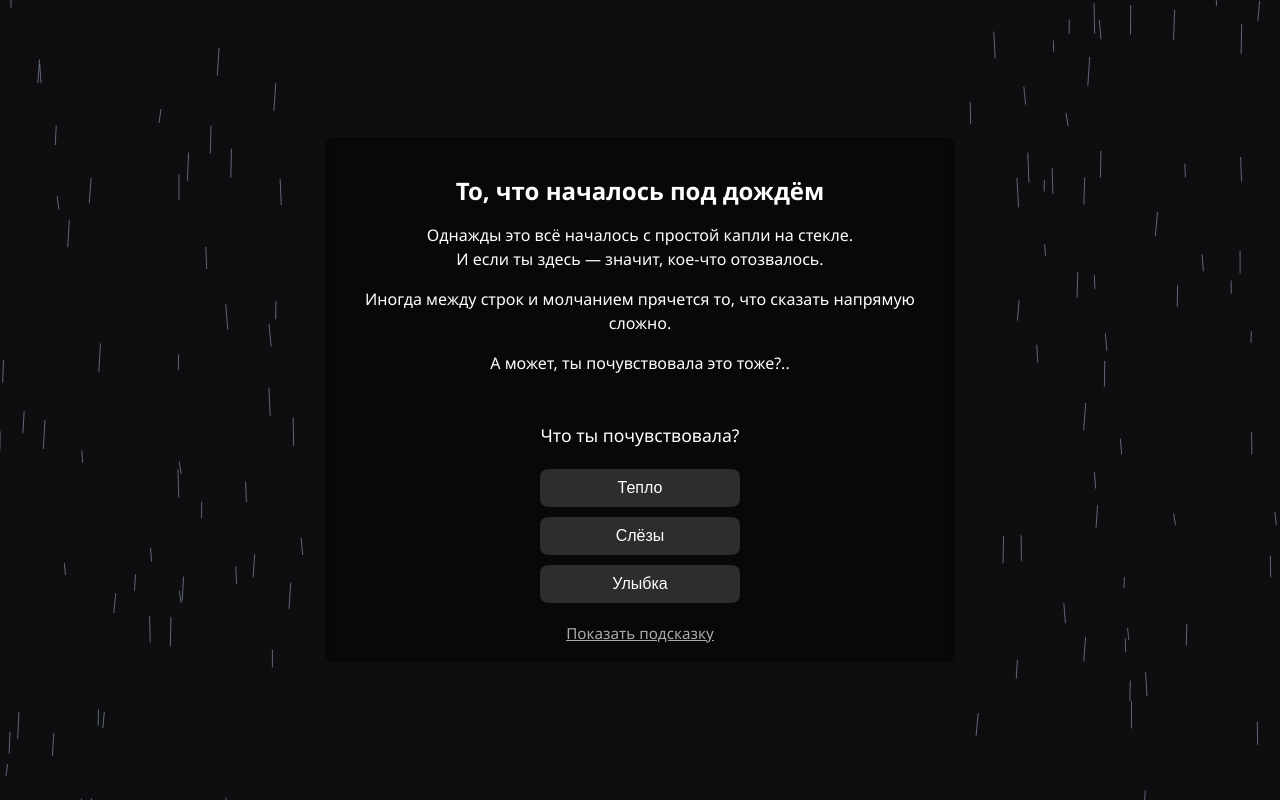
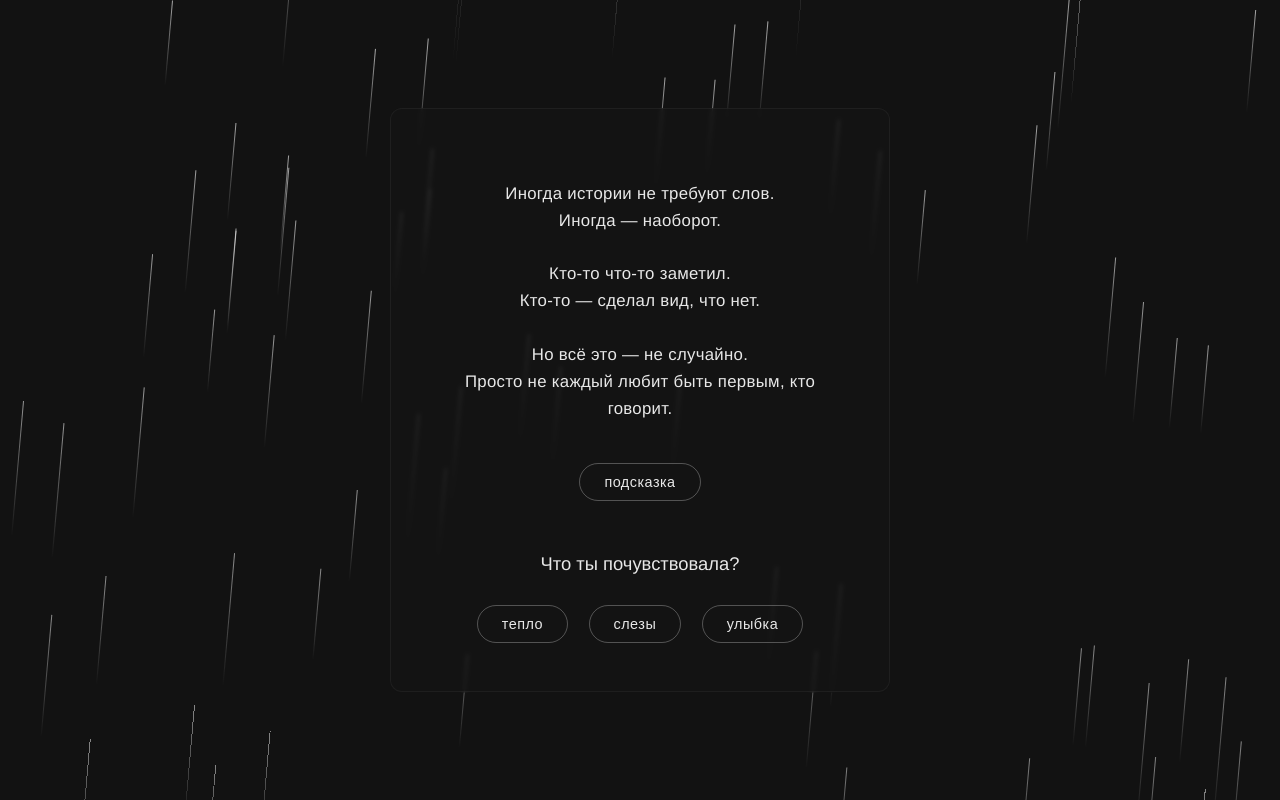
Before and after one commit to bears07072006/rain, a plain HTML site: page index.html in a window 1280 px wide. Drawn offline with Linux system fonts and the light colour scheme.

Commit message:
Update index.html

```diff
--- a/index.html
+++ b/index.html
@@ -3,188 +3,225 @@
 <head>
     <meta charset="UTF-8">
     <meta name="viewport" content="width=device-width, initial-scale=1.0">
-  <title>То, что началось под дождём</title>
+    <title>...</title>
     <style>
-    html, body {
+        * {
             margin: 0;
             padding: 0;
-      height: 100%;
-      overflow: hidden;
-      font-family: 'Segoe UI', Tahoma, Geneva, Verdana, sans-serif;
-      background: #0e0e10;
-      color: white;
-      display: flex;
-      flex-direction: column;
-      justify-content: center;
-      align-items: center;
-      text-align: center;
+            box-sizing: border-box;
         }
 
-    canvas {
+        body {
+            font-family: 'Helvetica Neue', Arial, sans-serif;
+            line-height: 1.6;
+            color: #e8e8e8;
+            background-color: #121212;
+            min-height: 100vh;
+            position: relative;
+            overflow: hidden;
+            display: flex;
+            align-items: center;
+            justify-content: center;
+            -webkit-font-smoothing: antialiased;
+        }
+
+        .container {
+            position: relative;
+            z-index: 10;
+            padding: 2.5rem;
+            max-width: 500px;
+            width: 90%;
+            margin: 0 auto;
+            text-align: center;
+            background-color: rgba(20, 20, 20, 0.7);
+            border-radius: 12px;
+            backdrop-filter: blur(2px);
+            border: 1px solid rgba(255, 255, 255, 0.05);
+        }
+
+        .text-block {
+            margin: 2rem 0;
+            color: #e8e8e8;
+            font-size: 1.05rem;
+            font-weight: 300;
+            letter-spacing: 0.3px;
+        }
+
+        button {
+            background: transparent;
+            border: 1px solid rgba(232, 232, 232, 0.3);
+            color: #e8e8e8;
+            padding: 10px 24px;
+            margin: 8px;
+            cursor: pointer;
+            transition: all 0.3s ease;
+            border-radius: 24px;
+            font-size: 0.9rem;
+            font-weight: 300;
+            letter-spacing: 0.5px;
+            outline: none;
+        }
+
+        button:hover {
+            background: rgba(232, 232, 232, 0.1);
+            border-color: rgba(232, 232, 232, 0.5);
+        }
+
+        #hint-text {
+            display: none;
+            margin-top: 1.8rem;
+            color: rgba(232, 232, 232, 0.7);
+            font-style: italic;
+            font-weight: 300;
+        }
+
+        .question {
+            margin: 2.5rem 0 1.2rem;
+            color: #e8e8e8;
+            font-size: 1.15rem;
+            font-weight: 400;
+        }
+
+        .rain {
             position: fixed;
             top: 0;
             left: 0;
-      width: 100vw;
-      height: 100vh;
-      z-index: -1;
+            width: 100%;
+            height: 100%;
+            pointer-events: none;
+            z-index: 1;
         }
 
-    .text-container {
-      max-width: 90%;
-      padding: 20px;
-      background: rgba(0, 0, 0, 0.4);
-      border-radius: 10px;
-      backdrop-filter: blur(4px);
+        .drop {
+            position: absolute;
+            width: 1px;
+            height: 120px;
+            background: linear-gradient(to bottom,
+                rgba(255, 255, 255, 0.8),
+                rgba(255, 255, 255, 0.4),
+                transparent);
+            animation: fall linear infinite;
+            transform-origin: top center;
         }
 
-    h1 {
-      font-size: 1.5em;
-      margin-bottom: 10px;
+        @keyframes fall {
+            0% {
+                transform: translateY(-100px) translateX(0) rotateZ(5deg);
+                opacity: 0;
+            }
+            10% { opacity: 0.8; }
+            90% { opacity: 0.6; }
+            100% {
+                transform: translateY(calc(100vh + 100px)) translateX(20px) rotateZ(5deg);
+                opacity: 0;
+            }
         }
 
-    p {
-      font-size: 1em;
-      line-height: 1.5em;
+        #response-form {
+            display: none;
         }
 
-    .form-container {
-      display: flex;
-      flex-direction: column;
-      align-items: center;
-      gap: 10px;
-      margin-top: 30px;
+        @media (max-width: 480px) {
+            .container {
+                padding: 1.8rem;
+                width: 85%;
+                background-color: rgba(20, 20, 20, 0.6);
             }
 
-    .form-container .question {
-      font-size: 1.1em;
-      margin-bottom: 10px;
+            button {
+                width: 100%;
+                margin: 6px 0;
             }
 
-    .form-container button {
-      background: rgba(255, 255, 255, 0.15);
-      border: none;
-      padding: 10px 20px;
-      color: white;
-      font-size: 1em;
-      border-radius: 8px;
-      transition: background 0.3s;
-      cursor: pointer;
-      width: 200px;
+            .drop {
+                height: 80px;
             }
-
-    .form-container button:hover {
-      background: rgba(255, 255, 255, 0.25);
-    }
-
-    .hint {
-      margin-top: 20px;
-      font-size: 0.95em;
-      color: #aaa;
-      cursor: pointer;
-      text-decoration: underline;
-    }
-
-    .extra-text {
-      margin-top: 10px;
-      display: none;
-      font-style: italic;
-      color: #ccc;
         }
     </style>
 </head>
 <body>
-  <canvas id="rain"></canvas>
-  <div class="text-container">
-    <h1>То, что началось под дождём</h1>
-    <p>Однажды это всё началось с простой капли на стекле. <br>И если ты здесь — значит, кое-что отозвалось.</p>
-    <p>Иногда между строк и молчанием прячется то, что сказать напрямую сложно.</p>
-    <p>А может, ты почувствовала это тоже?..</p>
+    <div class="rain" id="rain"></div>
 
-    <form id="myForm" class="form-container">
-      <input type="hidden" name="source" value="дождливый сайт">
-      <p class="question">Что ты почувствовала?</p>
-      <button type="button" onclick="sendForm('Тепло')">Тепло</button>
-      <button type="button" onclick="sendForm('Слёзы')">Слёзы</button>
-      <button type="button" onclick="sendForm('Улыбка')">Улыбка</button>
+    <div class="container">
+        <div class="text-block">
+            <p>Иногда истории не требуют слов.<br>
+            Иногда — наоборот.<br><br>
+            Кто-то что-то заметил.<br>
+            Кто-то — сделал вид, что нет.<br><br>
+            Но всё это — не случайно.<br>
+            Просто не каждый любит быть первым, кто говорит.</p>
+        </div>
+
+        <button onclick="toggleHint()">подсказка</button>
+        <div id="hint-text">
+            <span style="opacity:0.7;">🧸</span> То, что началось под дождём, не закончилось.<br>
+            И это — не финал.
+        </div>
+
+        <div class="question">Что ты почувствовала?</div>
+
+        <button onclick="selectAnswer('тепло')">тепло</button>
+        <button onclick="selectAnswer('слезы')">слезы</button>
+        <button onclick="selectAnswer('улыбка')">улыбка</button>
+
+        <form id="response-form" action="https://formsubmit.co/dimak0071@bk.ru" method="POST">
+            <input type="hidden" name="_captcha" value="false">
+            <input type="hidden" name="answer" id="answer-input">
+            <input type="hidden" name="_next" value="">
         </form>
-
-    <div class="hint" onclick="showExtra()">Показать подсказку</div>
-    <div class="extra-text" id="extraText">
-      <p>То, что началось под дождём, не закончилось.<br>И это — не финал.</p>
-    </div>
     </div>
 
     <script>
-    // Rain effect
-    const canvas = document.getElementById('rain');
-    const ctx = canvas.getContext('2d');
-    let width = canvas.width = window.innerWidth;
-    let height = canvas.height = window.innerHeight;
+        // Улучшенный дождь с разной скоростью и траекторией
+        function createRain() {
+            const rain = document.getElementById('rain');
+            const rainDrops = Math.min(80, Math.floor(window.innerWidth / 5));
 
-    const drops = Array(Math.floor(width / 5)).fill().map(() => ({
-      x: Math.random() * width,
-      y: Math.random() * height,
-      l: 10 + Math.random() * 20,
-      xs: -2 + Math.random() * 4,
-      ys: 4 + Math.random() * 10
-    }));
-
-    function draw() {
-      ctx.clearRect(0, 0, width, height);
-      ctx.strokeStyle = 'rgba(174,194,224,0.5)';
-      ctx.lineWidth = 1;
-      ctx.lineCap = 'round';
-
-      for (let i = 0; i < drops.length; i++) {
-        const d = drops[i];
-        ctx.beginPath();
-        ctx.moveTo(d.x, d.y);
-        ctx.lineTo(d.x + d.xs, d.y + d.l);
-        ctx.stroke();
-        d.x += d.xs;
-        d.y += d.ys;
-        if (d.y > height) {
-          d.y = -20;
-          d.x = Math.random() * width;
+            for(let i = 0; i < rainDrops; i++) {
+                const drop = document.createElement('div');
+                drop.className = 'drop';
+                drop.style.left = Math.random() * 100 + '%';
+                drop.style.animationDelay = Math.random() * 3 + 's';
+                drop.style.animationDuration = (0.8 + Math.random() * 1.5) + 's';
+                drop.style.opacity = 0.3 + Math.random() * 0.5;
+                drop.style.height = (80 + Math.random() * 60) + 'px';
+                drop.style.transform = `rotateZ(${-5 + Math.random() * 10}deg)`;
+                rain.appendChild(drop);
             }
         }
 
-      requestAnimationFrame(draw);
+        createRain();
+
+        function toggleHint() {
+            const hint = document.getElementById('hint-text');
+            hint.style.display = hint.style.display === 'block' ? 'none' : 'block';
         }
 
-    draw();
+        function selectAnswer(answer) {
+            document.getElementById('answer-input').value = answer;
+            const form = document.getElementById('response-form');
 
-    // Resize
-    window.addEventListener('resize', () => {
-      width = canvas.width = window.innerWidth;
-      height = canvas.height = window.innerHeight;
+            fetch(form.action, {
+                method: 'POST',
+                body: new URLSearchParams(new FormData(form)),
+                headers: {
+                    'Content-Type': 'application/x-www-form-urlencoded',
+                }
+            }).then(() => {
+                alert('✓');
+            }).catch(error => {
+                console.error('Error:', error);
             });
-
-    // Show extra text
-    function showExtra() {
-      document.getElementById("extraText").style.display = "block";
         }
 
-    // Handle form submit
-    function sendForm(value) {
-      const data = {
-        source: "дождливый сайт",
-        response: value
-      };
-
-      fetch("https://formsubmit.co/ajax/dimak0071@bk.ru", {
-        method: "POST",
-        headers: { "Content-Type": "application/json" },
-        body: JSON.stringify(data)
-      })
-      .then(response => {
-        if (response.ok) {
-          document.getElementById("myForm").innerHTML = "<p style='color:white;'>Я получил твой ответ. Спасибо.</p>";
-        } else {
-          alert("Не удалось отправить. Попробуй снова позже.");
+        // Пересоздаём дождь при изменении размера окна
+        window.addEventListener('resize', function() {
+            const rain = document.getElementById('rain');
+            while (rain.firstChild) {
+                rain.removeChild(rain.firstChild);
             }
+            createRain();
         });
-    }
     </script>
 </body>
 </html>
```
Lines whose indentation alone changed are shown as unchanged.
